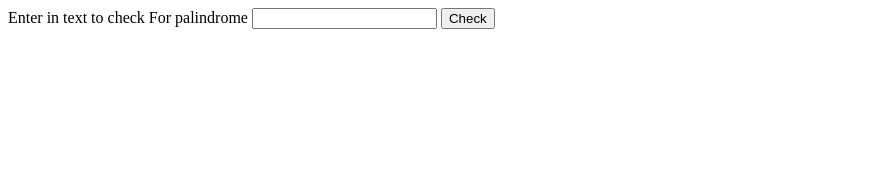
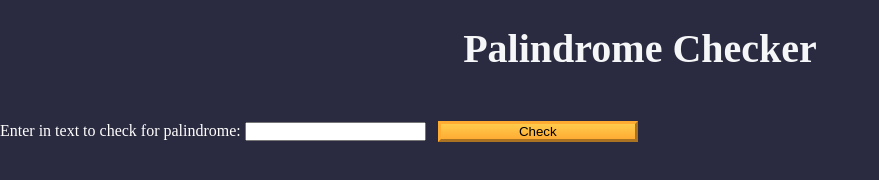
Before and after one commit to kashfifahim/PalindromeChecker, a plain HTML site: page index.html in a window 1280 px wide. Shown: the whole page, without its empty margins (0-879 px from the left). Drawn offline with Linux system fonts and the light colour scheme.

Commit message:
added some css, needs work

```diff
--- a/index.html
+++ b/index.html
@@ -8,9 +8,10 @@
 </head>
 <body>
     <main>
-        <label for="text-input">Enter in text to check For palindrome</label>
+        <h1 class="title">Palindrome Checker</h1>
+        <label for="text-input">Enter in text to check for palindrome:</label>
         <input type="text" name="text-input" id="text-input">
-        <button id="check-btn">Check</button>
+        <button class="btn" id="check-btn">Check</button>
 
         <div id="result"></div>
     </main>
--- a/styles.css
+++ b/styles.css
@@ -0,0 +1,56 @@
+* {
+    margin: 0;
+    padding: 0;
+    box-sizing: border-box;
+  }
+
+  :root {
+    --main-bg-color: #2a2a40;
+    --light-grey: #f5f6f7;
+    --black: #000;
+    --golden-yellow: #fecc4c;
+    --yellow: #ffcc4c;
+    --gold: #feac32;
+    --orange: #ffac33;
+    --dark-orange: #f89808;
+  }
+
+  .title {
+    font-size: 2.5rem;
+    margin: 25px 0;
+    text-align: center;
+    color: var(--light-grey);
+
+  }
+
+  body {
+    background-color: var(--main-bg-color);
+    color: white;
+  }
+
+#text-input {
+    margin: 25px 0;
+    text-align: center;
+}
+
+#result {
+    margin-top: 15px;
+    text-align: center;
+    list-style-position: inside;
+
+}
+
+.btn {
+    cursor: pointer;
+    width: 200px;
+    margin: 10px 0 10px 0.5rem;
+    color: var(--black);
+    background-color: var(--gold);
+    background-image: linear-gradient(var(--golden-yellow), var(--orange));
+    border-color: var(--gold);
+    border-width: 3px;
+}
+
+.btn:hover:enabled {
+    background-image: linear-gradient(var(--yellow), var(--dark-orange));
+  }
```
